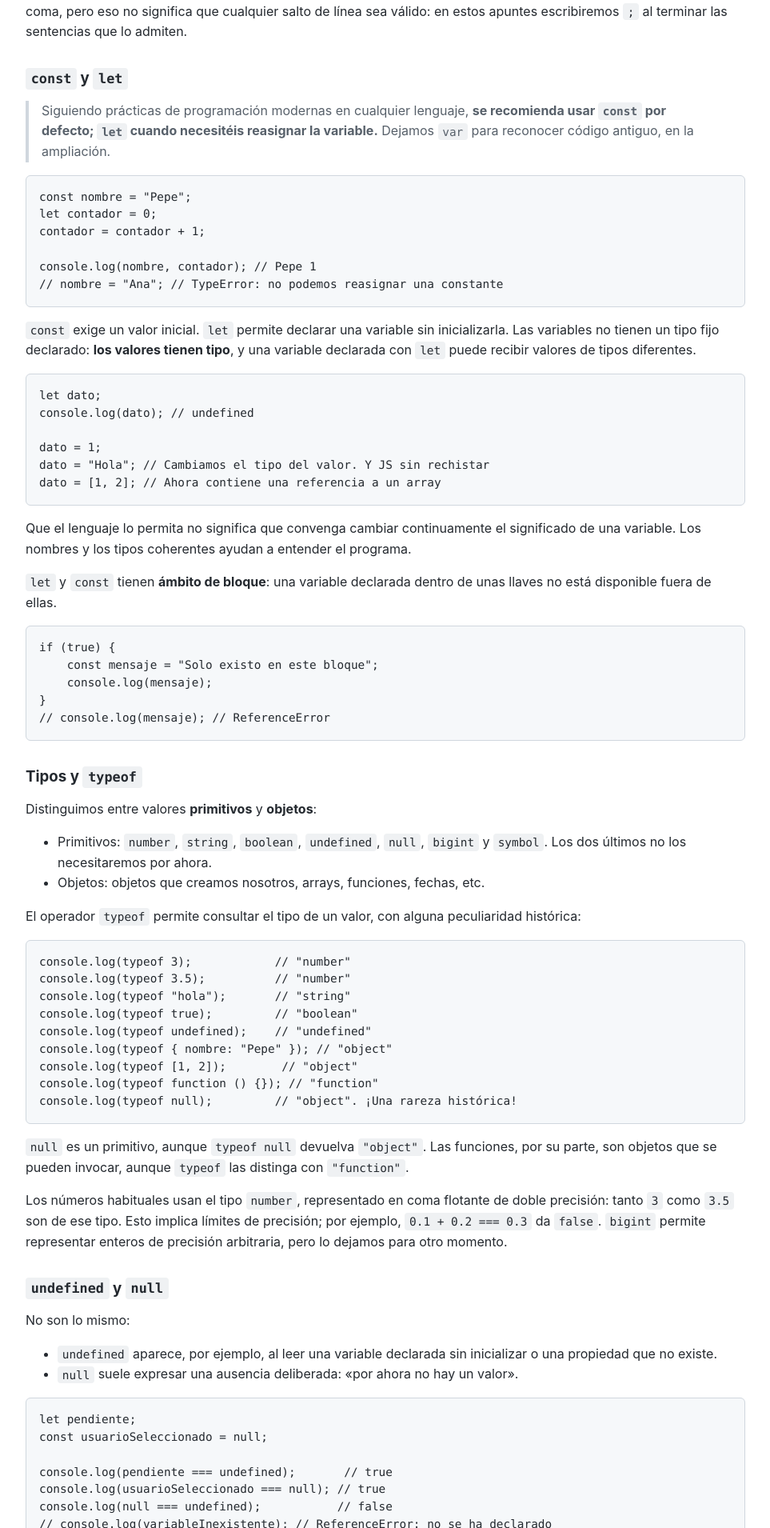
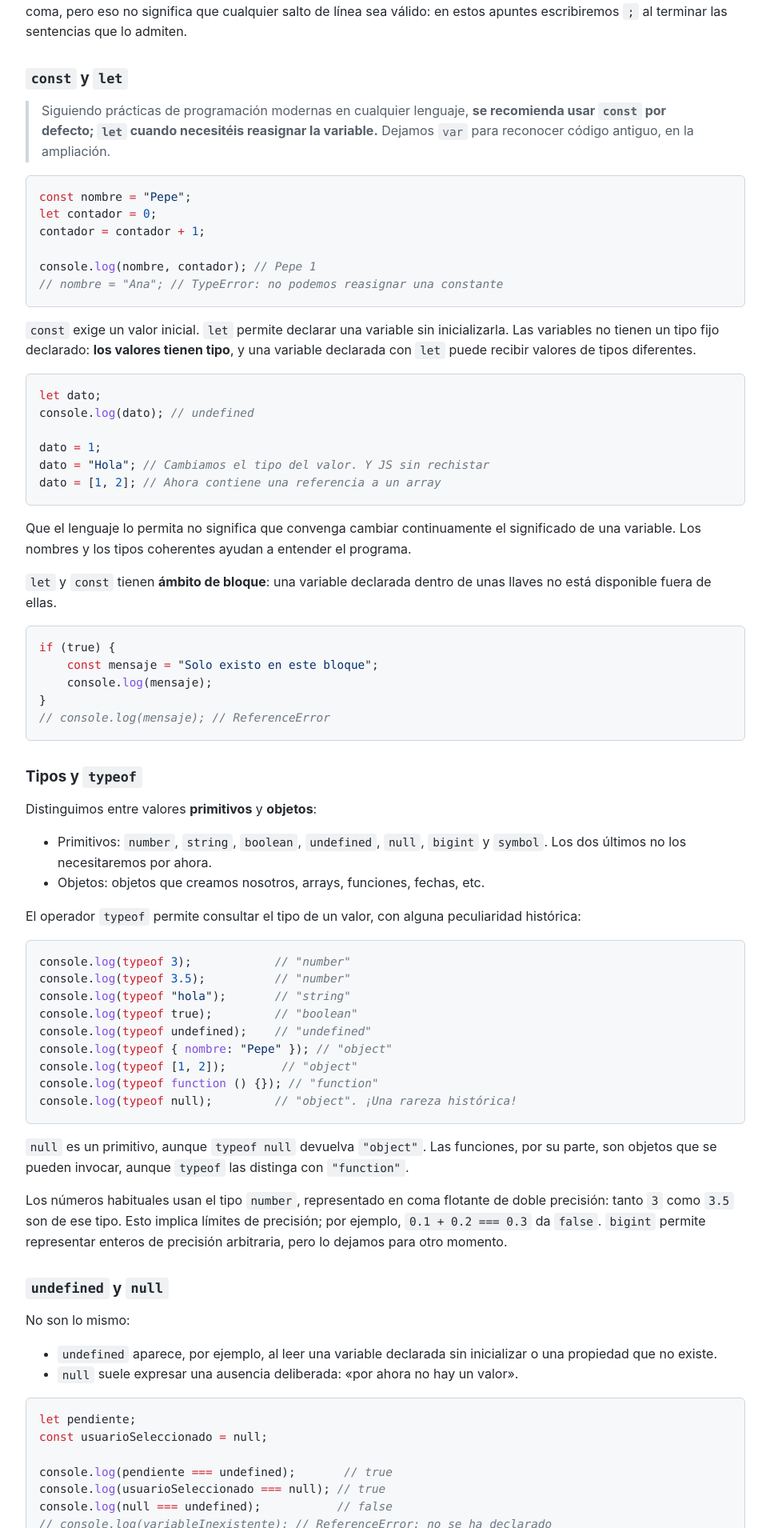
Before and after one commit to ottocol/ADI_26_27, a Jekyll site: the page built from practicas/guiadas/intro_js.md, in a window 1280 px wide. Shown: the part 1190-3100 px from the top of the page at 80% size, without its empty margins (158-1121 px from the left). Built offline with Jekyll 4.4.1, drawn with Linux system fonts in a browser that asks for light colours; our own code applies the rules of GitHub Pages for plain Markdown files.

Commit message:
coloreado de sintaxis

```diff
--- a/assets/css/style.css
+++ b/assets/css/style.css
@@ -177,3 +177,85 @@ th {
 img {
   max-width: 100%;
 }
+
+
+/* -------------------------------------------------------
+   Syntax highlighting — Rouge
+   ------------------------------------------------------- */
+
+.highlight .c,
+.highlight .c1,
+.highlight .cm,
+.highlight .cs {
+  color: #6e7781;
+  font-style: italic;
+}
+
+.highlight .k,
+.highlight .kd,
+.highlight .kn,
+.highlight .kp,
+.highlight .kr,
+.highlight .kt {
+  color: #cf222e;
+}
+
+.highlight .s,
+.highlight .s1,
+.highlight .s2,
+.highlight .sb,
+.highlight .sc,
+.highlight .sd,
+.highlight .se,
+.highlight .sh,
+.highlight .si,
+.highlight .sx {
+  color: #0a3069;
+}
+
+.highlight .na,
+.highlight .nb,
+.highlight .nc,
+.highlight .no,
+.highlight .nd,
+.highlight .ne,
+.highlight .nf,
+.highlight .ni,
+.highlight .nl,
+.highlight .nn,
+.highlight .nt,
+.highlight .nv {
+  color: #8250df;
+}
+
+.highlight .m,
+.highlight .mf,
+.highlight .mh,
+.highlight .mi,
+.highlight .mo,
+.highlight .il {
+  color: #0550ae;
+}
+
+.highlight .o,
+.highlight .ow {
+  color: #cf222e;
+}
+
+.highlight .p {
+  color: #24292f;
+}
+
+.highlight .err {
+  color: #82071e;
+}
+
+.highlight .gd {
+  color: #82071e;
+  background: #ffebe9;
+}
+
+.highlight .gi {
+  color: #116329;
+  background: #dafbe1;
+}
```
